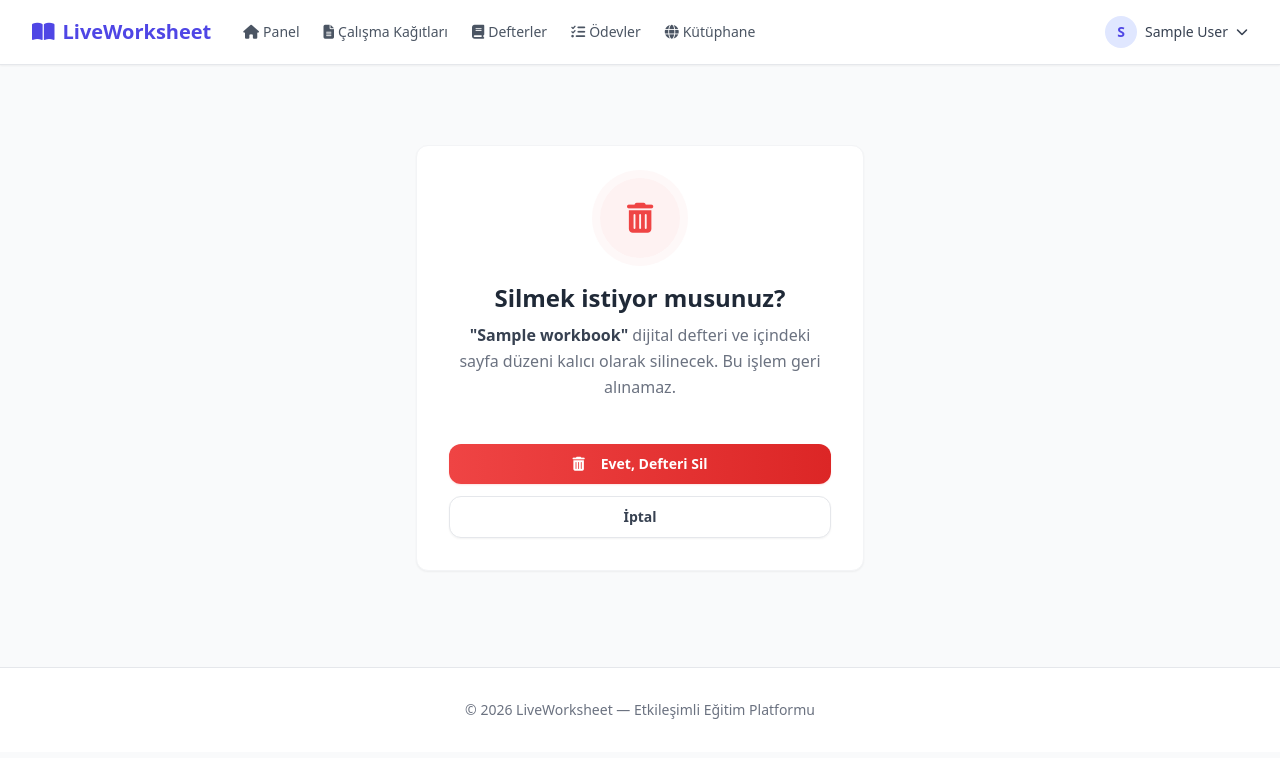
After one commit to alidnmz05/liveworksheet, a Django app: page /workbooks/00000000-0000-0000-0000-000000000001/delete/ in a window 1280 px wide. The commit adds this page. Shown: the top 758 px of the page. Run offline with Django 5.2, Linux system fonts and the light colour scheme; a user stored in the database is signed in; tables that the repository leaves empty hold one stand-in row (values such as "Sample post"); some libraries are stand-ins or nearby versions.

Commit message:
defter sistemi geliştirildi silme eklendi

```diff
--- a/apps/workbooks/urls.py
+++ b/apps/workbooks/urls.py
@@ -6,4 +6,5 @@ urlpatterns = [
     path('create/', views.workbook_create, name='workbook_create'),
     path('<uuid:pk>/', views.workbook_detail, name='workbook_detail'),
     path('<uuid:pk>/pages/<int:page_pk>/remove/', views.workbook_remove_page, name='workbook_remove_page'),
+    path('<uuid:pk>/delete/', views.workbook_delete, name='workbook_delete'),
 ]
--- a/apps/workbooks/views.py
+++ b/apps/workbooks/views.py
@@ -49,3 +49,14 @@ def workbook_remove_page(request, pk, page_pk):
     page.delete()
     messages.success(request, 'Sayfa kaldırıldı.')
     return redirect('workbook_detail', pk=pk)
+
+
+@login_required
+def workbook_delete(request, pk):
+    workbook = get_object_or_404(Workbook, pk=pk, teacher=request.user)
+    if request.method == 'POST':
+        title = workbook.title
+        workbook.delete()
+        messages.success(request, f'"{title}" defteri silindi.')
+        return redirect('workbook_list')
+    return render(request, 'workbooks/confirm_delete.html', {'workbook': workbook})
--- /dev/null
+++ b/templates/workbooks/confirm_delete.html
@@ -0,0 +1,26 @@
+{% extends 'base.html' %}
+{% block title %}Defteri Sil{% endblock %}
+{% block content %}
+<div class="max-w-md mx-auto mt-12">
+    <div class="card p-8 text-center shadow-xl border-t-4 border-red-500">
+        <div class="w-20 h-20 bg-red-50 rounded-full flex items-center justify-center mx-auto mb-6 ring-8 ring-red-50/50">
+            <i class="fas fa-trash-alt text-3xl text-red-500"></i>
+        </div>
+
+        <h1 class="text-2xl font-bold text-gray-800 mb-2">Silmek istiyor musunuz?</h1>
+        <p class="text-gray-500 mb-8 leading-relaxed">
+            <span class="font-bold text-gray-700">"{{ workbook.title }}"</span> dijital defteri ve içindeki sayfa düzeni kalıcı olarak silinecek. Bu işlem geri alınamaz.
+        </p>
+
+        <form method="post" class="space-y-3">
+            {% csrf_token %}
+            <button type="submit" class="btn-danger w-full py-3">
+                <i class="fas fa-trash-alt mr-2"></i>Evet, Defteri Sil
+            </button>
+            <a href="{% url 'workbook_list' %}" class="btn-secondary w-full py-3">
+                İptal
+            </a>
+        </form>
+    </div>
+</div>
+{% endblock %}
--- a/templates/workbooks/detail.html
+++ b/templates/workbooks/detail.html
@@ -6,6 +6,9 @@
         <a href="{% url 'workbook_list' %}" class="text-sm text-gray-400 hover:text-indigo-600"><i class="fas fa-arrow-left mr-1"></i>Geri</a>
         <h1 class="text-2xl font-bold mt-1">{{ workbook.title }}</h1>
     </div>
+    <a href="{% url 'workbook_delete' workbook.pk %}" class="btn-danger text-xs px-3 py-2">
+        <i class="fas fa-trash-alt mr-1"></i>Defteri Sil
+    </a>
 </div>
 
 <div class="grid grid-cols-1 lg:grid-cols-3 gap-6">
```
Also changed, not shown: templates/workbooks/list.html (+12 -2 lines), 1 other file.
